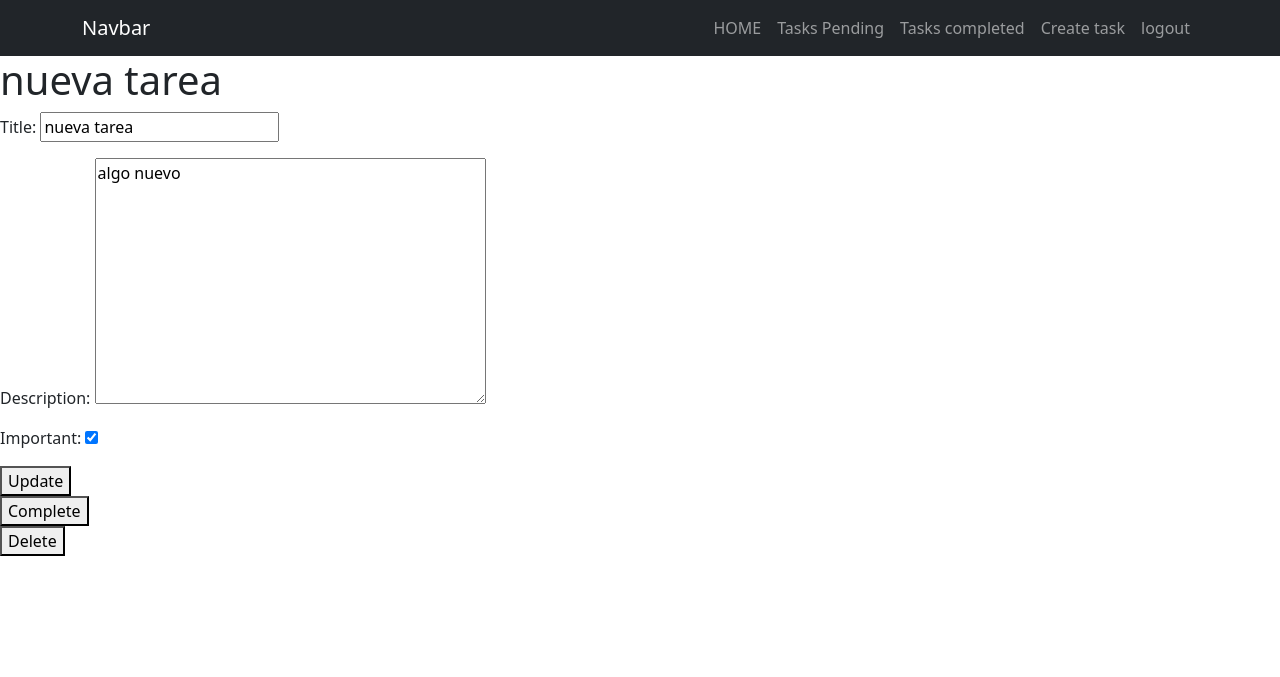
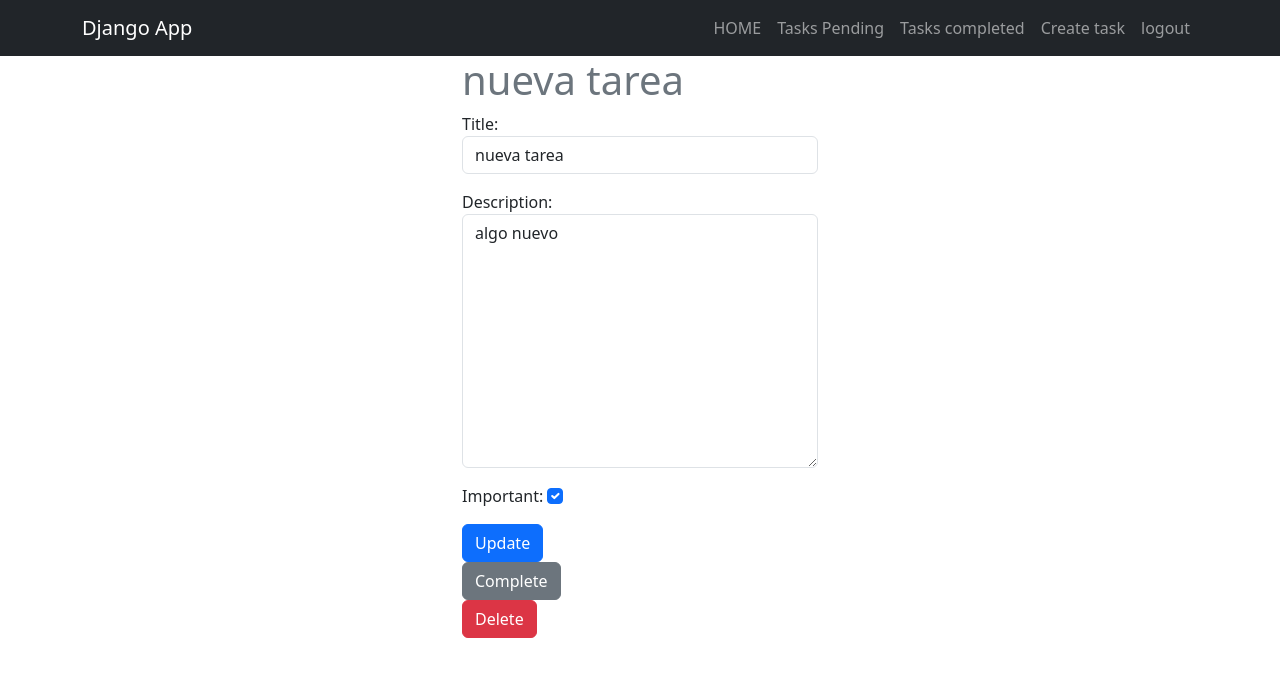
Before and after one commit to stivenga/proyecto_Django, a Django app: page /tasks/5/ in a window 1280 px wide. Shown: the top 677 px of the page. Run offline with Django 5.2, Linux system fonts and the light colour scheme; a user stored in the database is signed in; data comes from the database, SQL or seed files in the repository; both versions use the stored data as it was after the commit.

Commit message:
ultimo commit

```diff
--- a/tasks/forms.py
+++ b/tasks/forms.py
@@ -1,7 +1,12 @@
-from django.forms import ModelForm
+from django import forms
 from .models import Tasks
 
-class TaskForm(ModelForm):
+class TaskForm(forms.ModelForm):
     class Meta:
         model = Tasks
         fields = ['title', 'description', 'important']
+        widgets = {
+            'title': forms.TextInput(attrs={'class': 'form-control', 'placeholder': 'Write a title'}),
+            'description': forms.Textarea(attrs={'class': 'form-control', 'placeholder': 'write a description'}),
+            'important': forms.CheckboxInput(attrs={'class': 'form-check-input '}),
+        }
--- a/tasks/templates/base.html
+++ b/tasks/templates/base.html
@@ -11,7 +11,7 @@
 
     <nav class="navbar navbar-expand-lg bg-dark navbar-dark">
         <div class="container">
-          <a class="navbar-brand" href="#">Navbar</a>
+          <a class="navbar-brand" href="/">Django App</a>
           <button class="navbar-toggler" type="button" data-bs-toggle="collapse" data-bs-target="#navbarNav" aria-controls="navbarNav" aria-expanded="false" aria-label="Toggle navigation">
             <span class="navbar-toggler-icon"></span>
           </button>
--- a/tasks/templates/task_detail.html
+++ b/tasks/templates/task_detail.html
@@ -1,30 +1,40 @@
 {% extends 'base.html' %}
 
 {% block content %}
- <h1>{{task.title}}</h1>
+
+<main class="container">
+    <div class="row">
+        <div class="col-md-4 offset-md-4">
+            <h1 class="text-secondary">{{task.title}}</h1>
 
             {{error}}
 
+            <div >
                 <form method="POST">
                     {% csrf_token %}
                     {{form.as_p}}
-    <button>
+                    <button class="btn btn-primary">
                         Update
                     </button>
                  </form>
 
                  <form action="{% url 'complete_task' task.id %}" method="POST">
                     {% csrf_token %}
-    <button>
+                    <button class="btn btn-secondary">
                         Complete
                      </button>
                  </form>
 
                  <form action="{% url 'delete_task' task.id %}" method="POST">
                     {% csrf_token %}
-    <button>
+                    <button class="btn btn-danger">
                         Delete
                      </button>
+            </div>
+
             </form>
+        </div>
+    </div>
+</main>
 
 {% endblock %}
--- a/tasks/templates/tasks.html
+++ b/tasks/templates/tasks.html
@@ -21,7 +21,7 @@
 
              <p>{{task.description}}</p>
 
-             <p>{{ task.datacompleted|date:'M d Y H:i' }}</p>
+             <p>{{task.datacompleted|date:'M d Y H:i'}}</p>
             </a>
             {% endfor %}
 
```
Also changed, not shown: tasks/templates/create_task.html (+10 -3 lines), db.sqlite3. Lines whose indentation alone changed are shown as unchanged.
